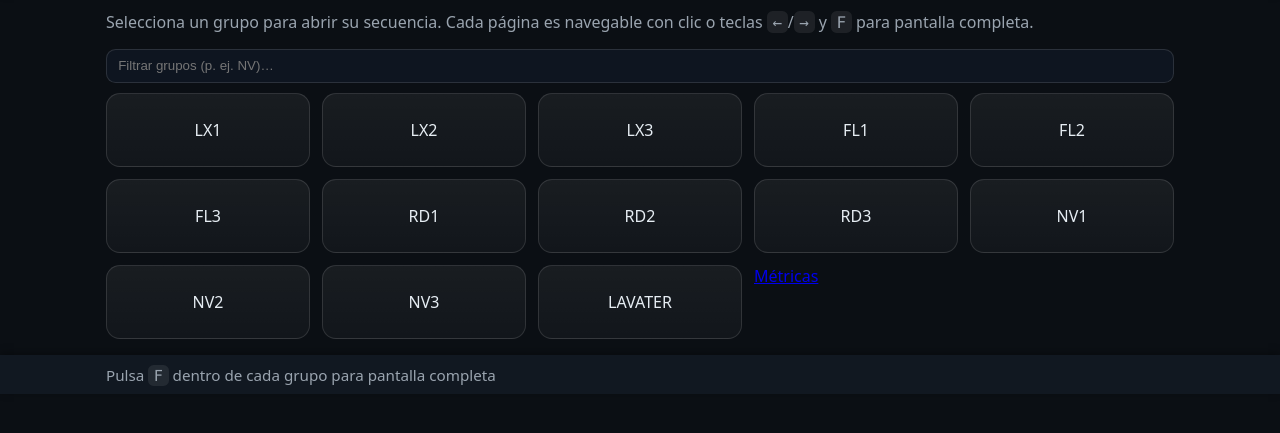
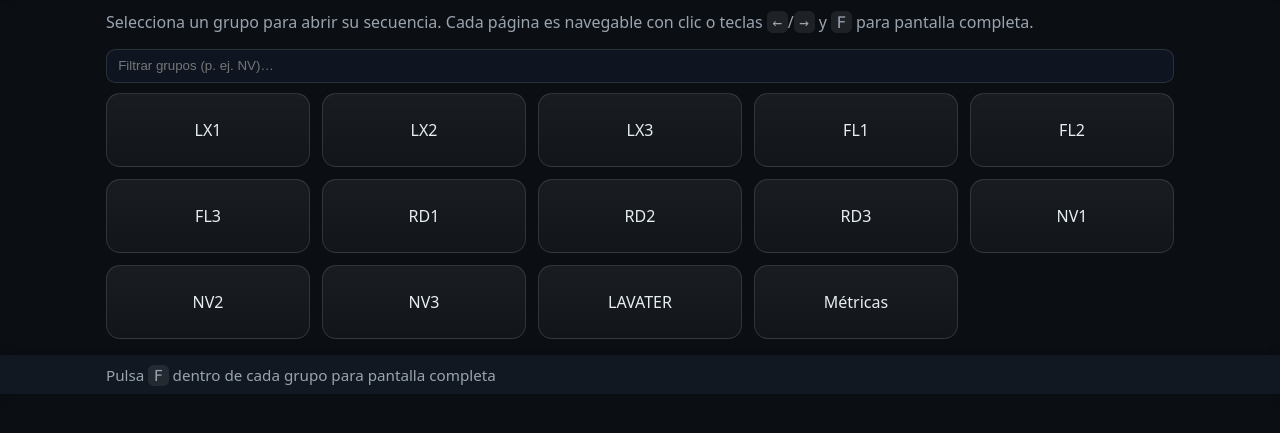
Before and after one commit to sebastianmiras/lavater-app, a plain HTML site: page 4DLE25/index.html in a window 1280 px wide. Shown: the part 73-506 px from the top of the page. Drawn offline with Linux system fonts and the light colour scheme.

Commit message:
Update index.html

```diff
--- a/4DLE25/index.html
+++ b/4DLE25/index.html
@@ -53,7 +53,7 @@
       <a class="card" data-name="NV2" href="./NV2.html">NV2</a>
       <a class="card" data-name="NV3" href="./NV3.html">NV3</a>
       <a class="card" data-name="Secuencia original" href="./LAVATER.html">LAVATER</a>
-      <a class="btn" href="./scores.html">Métricas</a>
+      <a class="card" data-name="Métricas" href="./scores.html">Métricas</a>
     </div>
   </main>
   <footer>
```
